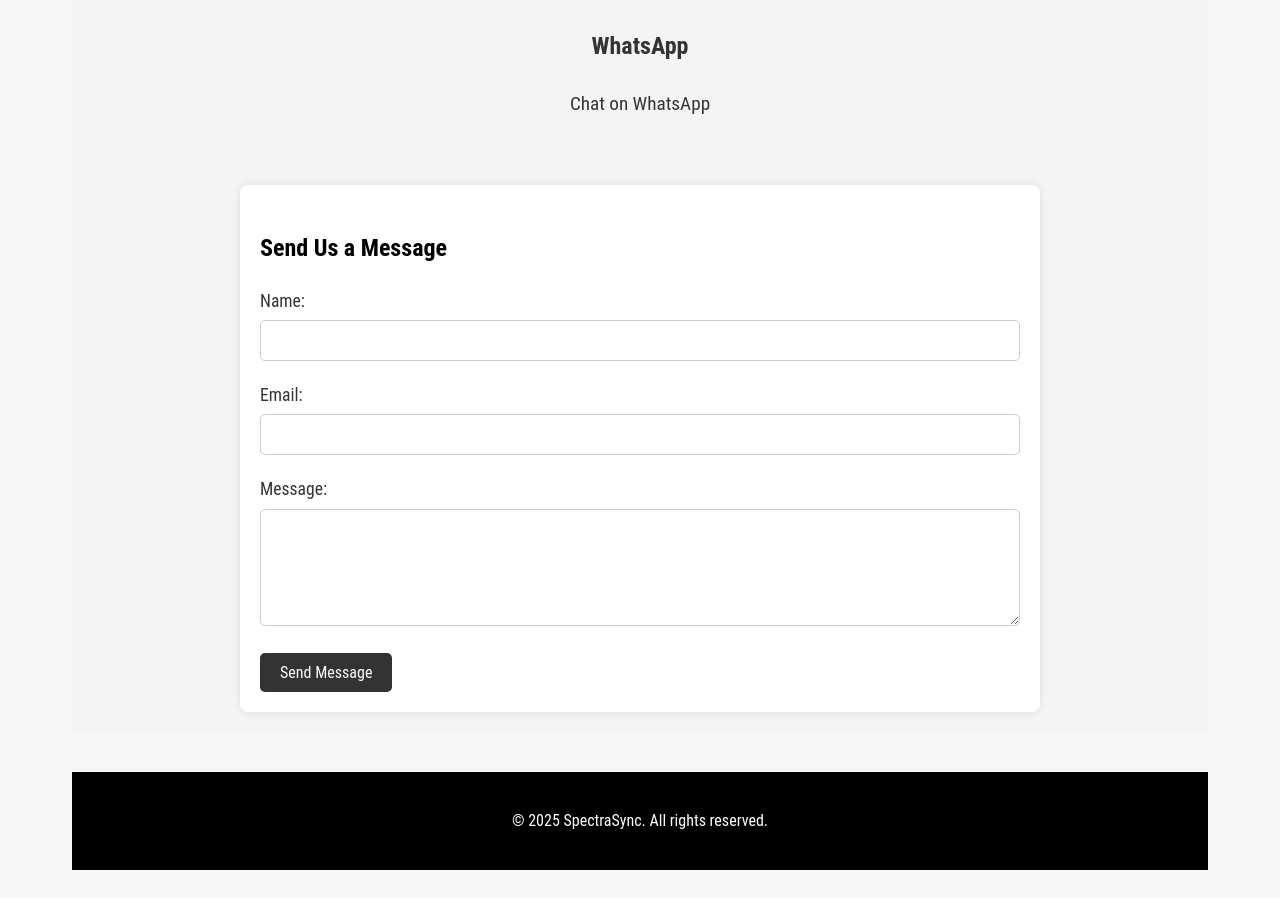
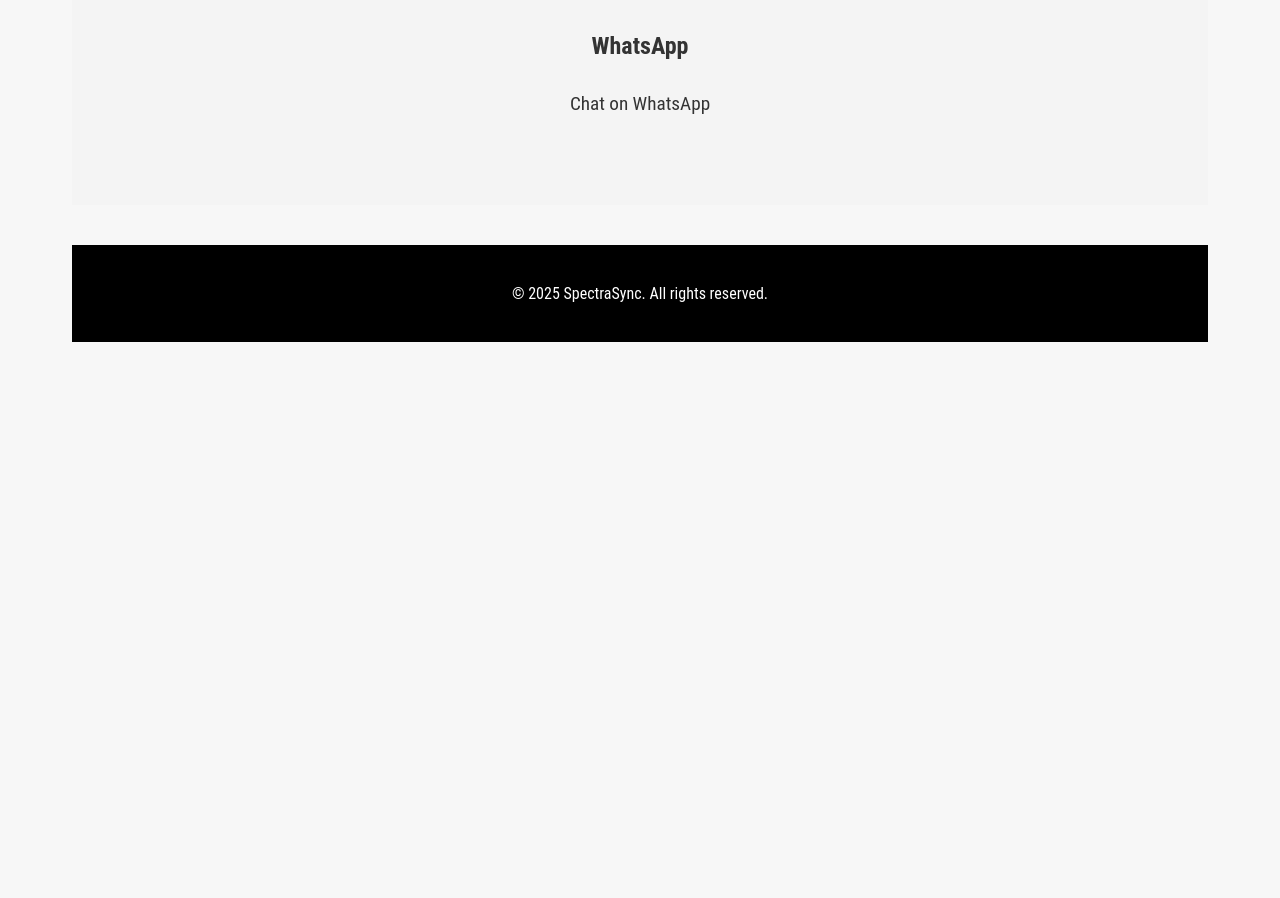
Before and after one commit to RegopotsweRampa/spectrasync2.0, a plain HTML site: page contact.html in a window 1280 px wide. Shown: the part 713-1611 px from the top of the page. After the commit the page ends 1083 px from the top, so only its background shows below. Drawn offline with Linux system fonts and the light colour scheme.

Commit message:
contact page

```diff
--- a/contact.html
+++ b/contact.html
@@ -50,22 +50,6 @@
                 </div>
             </div>
 
-            <!-- Contact Form -->
-            <div class="contact-form">
-                <h3>Send Us a Message</h3>
-                <form action="mailto:spectrasync@outlook.com" method="POST" enctype="multipart/form-data">
-                    <label for="name">Name:</label>
-                    <input type="text" id="name" name="name" required>
-
-                    <label for="email">Email:</label>
-                    <input type="email" id="email" name="email" required>
-
-                    <label for="message">Message:</label>
-                    <textarea id="message" name="message" rows="5" required></textarea>
-
-                    <button type="submit" class="submit-btn">Send Message</button>
-                </form>
-            </div>
         </div>
     </section>
 </main>
```
